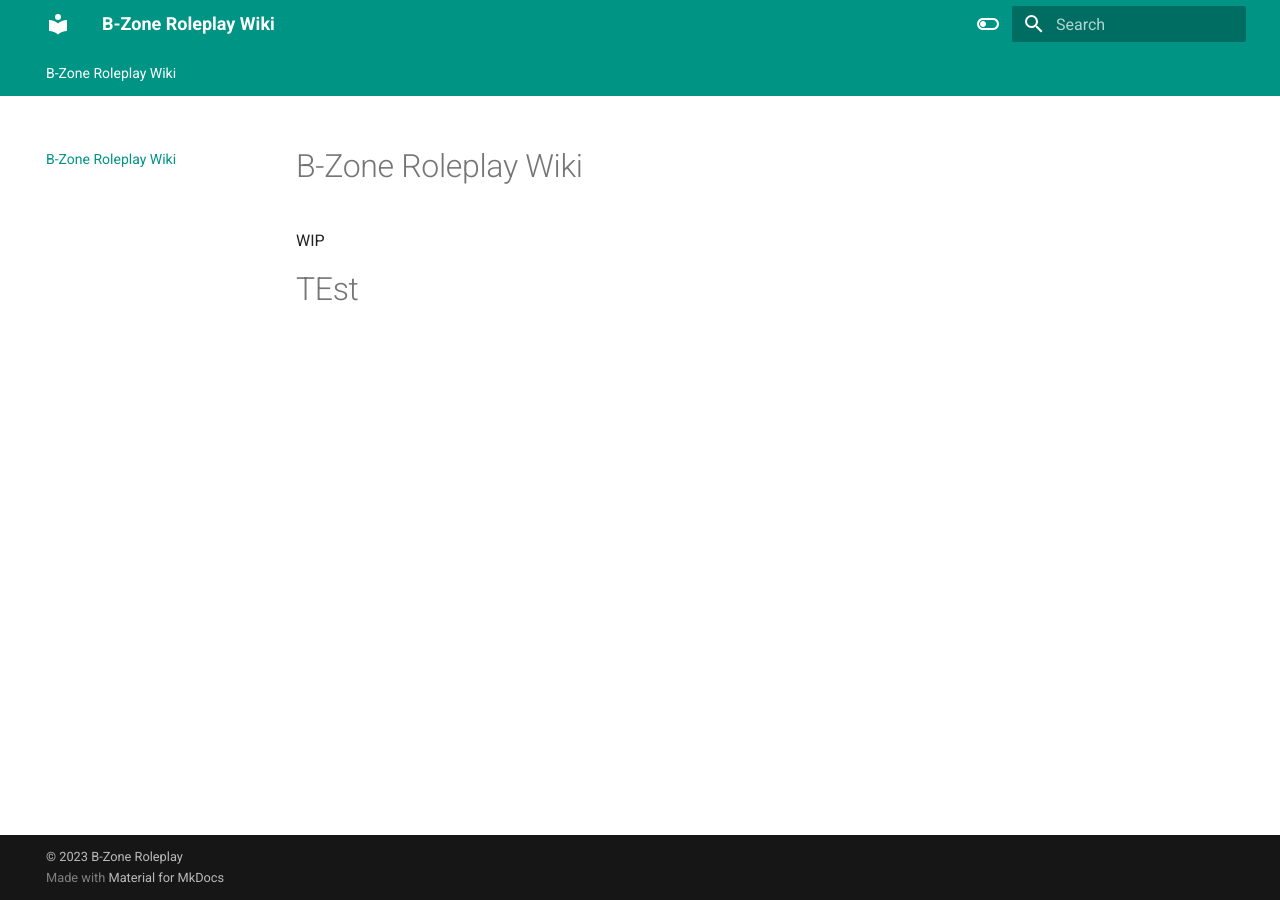
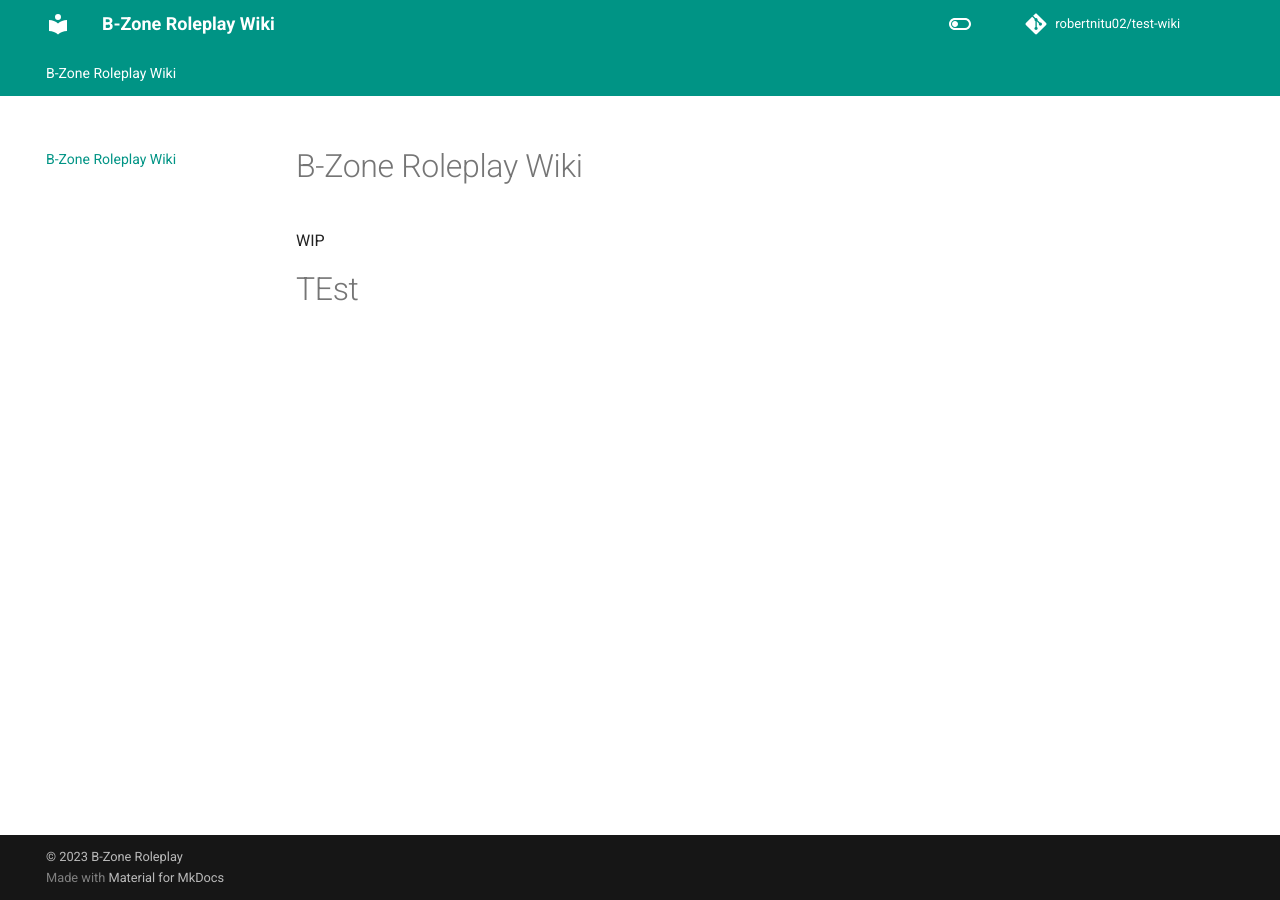
Before and after one commit to robertnitu02/test-wiki, an MkDocs documentation site: the page built from docs/index.md, in a window 1280 px wide. Built offline with MkDocs 1.6.1 and Material for MkDocs 9.7.7, drawn with Linux system fonts in a browser that asks for light colours; comment, search, counter and statistics services are not loaded.

Commit message:
ultra test

```diff
--- a/mkdocs.yml
+++ b/mkdocs.yml
@@ -1,4 +1,6 @@
 site_name: B-Zone Roleplay Wiki
+repo_url: https://github.com/robertnitu02/test-wiki
+repo_name: robertnitu02/test-wiki
 theme:
   name: material
   features:
@@ -26,5 +28,13 @@ theme:
       primary: teal
       accent: lime
 
+plugins:
+  - git-revision-date-localized:
+      enable_creation_date: true
+  - git-committers:
+      repository: robertnitu02/test-wiki
+      branch: master
+  - git-authors
+
 copyright: |
   &copy; 2023 <a href="https://v.b-zone.ro/"  target="_blank" rel="noopener">B-Zone Roleplay</a>
```
